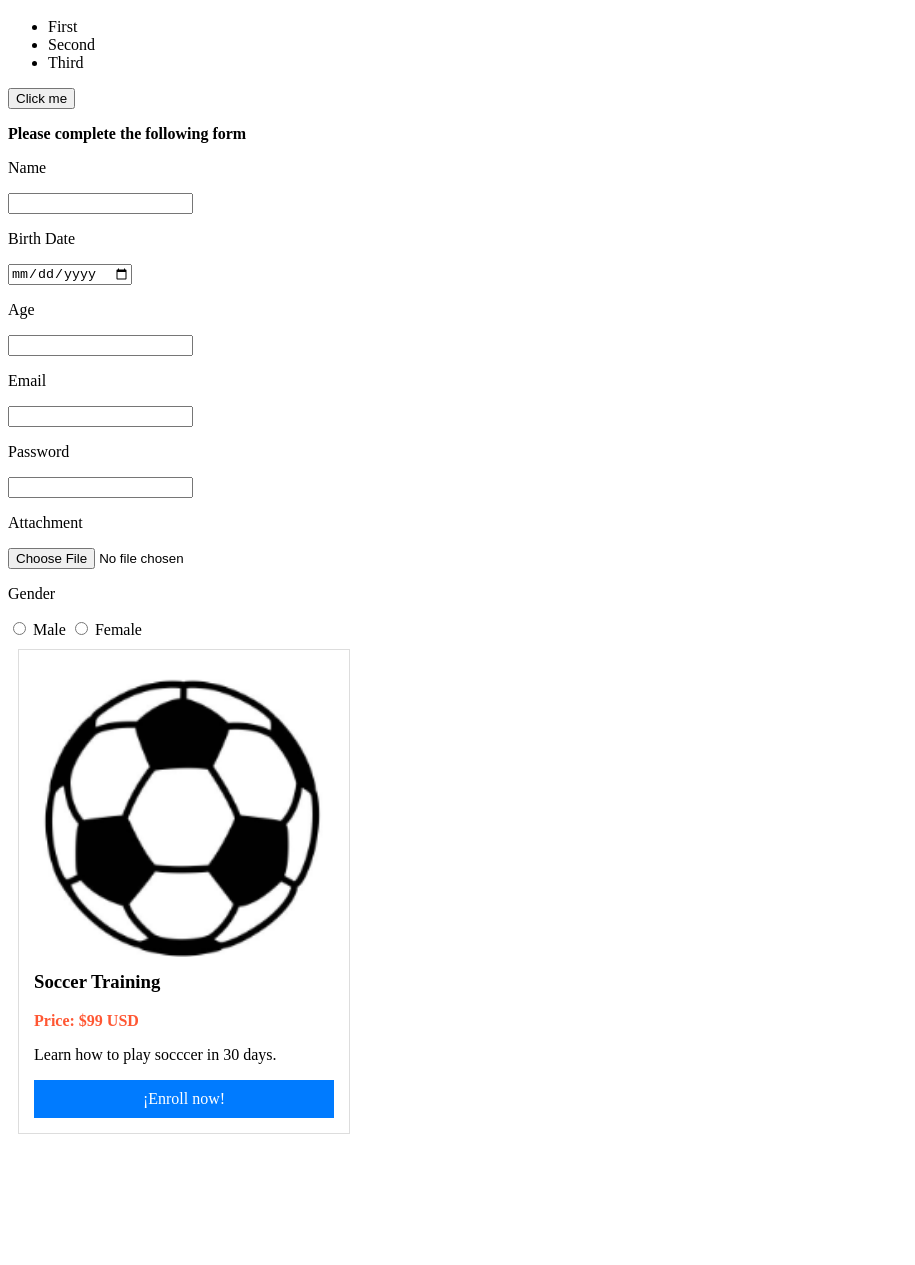
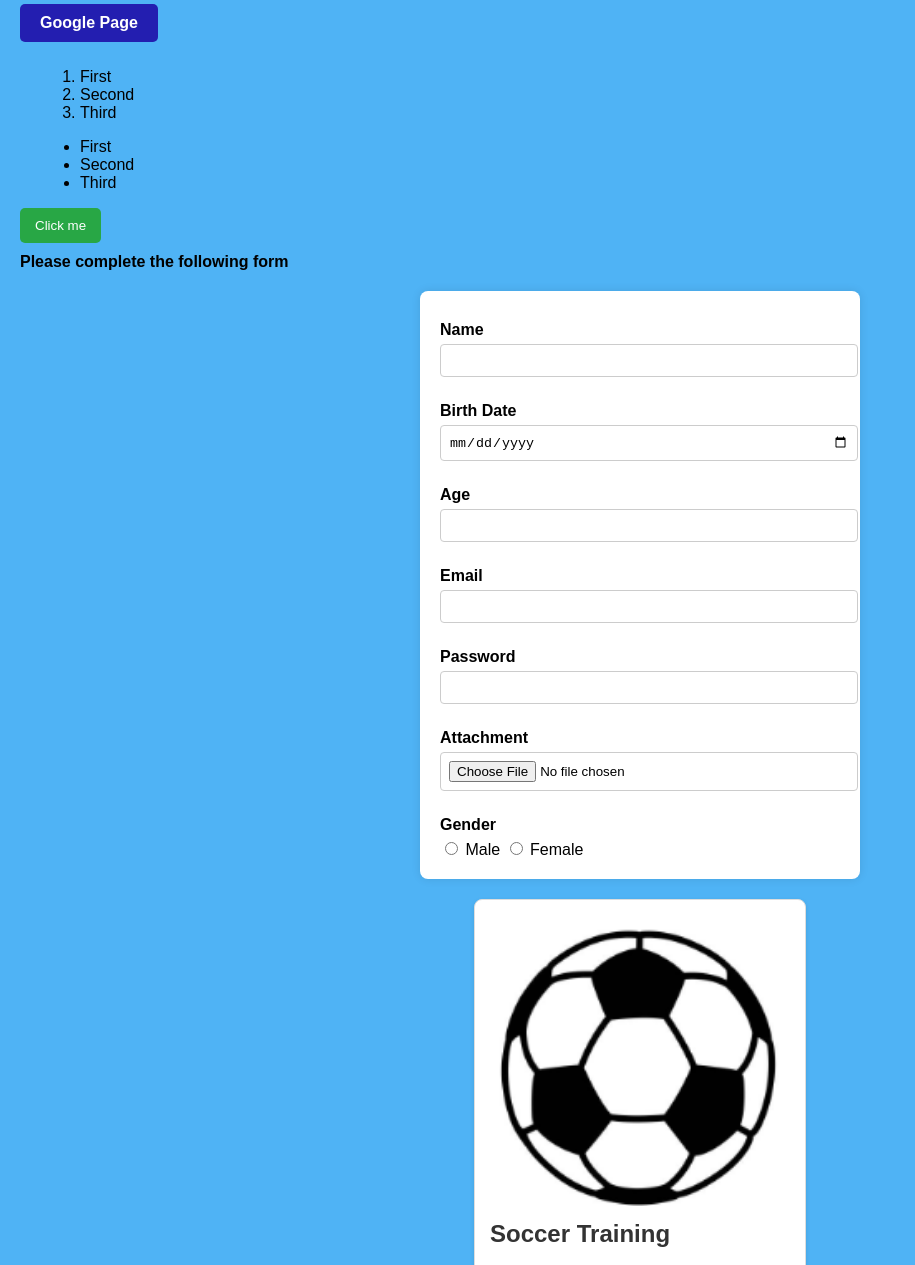
Before and after one commit to Andres-Picado/my-page, a plain HTML site: page index.html in a window 1280 px wide. Shown: the part 454-1719 px from the top of the page, without its empty margins (0-915 px from the left). Before the commit the page ends 1598 px from the top, so only its background shows below. Drawn offline with Linux system fonts and the light colour scheme.

Commit message:
index.html
Updated the HTML structure and styling for better layout and design. Added CSS styles for body, headings, paragraphs, links, buttons, and forms.

```diff
--- a/index.html
+++ b/index.html
@@ -3,18 +3,134 @@
 <head>
     <meta charset="UTF-8">
     <meta name="viewport" content="width=device-width, initial-scale=1.0">
+    <style>
+    body {
+        font-family: Arial, sans-serif;
+        background-color: #4fb3f5;
+        margin: 0;
+        padding: 20px;
+    }
+
+    h1 {
+        text-align: center;
+        color: #ffffff;
+        margin-bottom: 100px;
+    }
+
+    p {
+        font-size: 16px;
+        color: #000;
+        margin: 10px 0;
+    }
+
+    a.button-link {
+        display: inline-block;
+        padding: 10px 20px;
+        background-color: #231eb0;
+        color: white;
+        text-decoration: none;
+        border-radius: 5px;
+        font-weight: bold;
+        margin: 10px 0;
+    }
+
+    a.button-link:hover {
+        background-color: #882177;
+    }
+
+    button {
+        padding: 10px 15px;
+        background-color: #28a745;
+        color: white;
+        border: none;
+        border-radius: 5px;
+        cursor: pointer;
+    }
+
+    button:hover {
+        background-color: #882177;
+    }
+
+    ol, ul {
+        margin-left: 20px;
+        color: #000;
+    }
+
+    form {
+        background-color: white;
+        padding: 20px;
+        border-radius: 8px;
+        box-shadow: 0 0 10px rgba(0,0,0,0.1);
+        max-width: 400px;
+        margin: 20px auto;
+    }
+
+    form p {
+        margin: 10px 0 5px;
+        font-weight: bold;
+    }
+
+    input[type="text"],
+    input[type="date"],
+    input[type="number"],
+    input[type="email"],
+    input[type="password"],
+    input[type="file"] {
+        width: 100%;
+        padding: 8px;
+        margin-bottom: 15px;
+        border: 1px solid #ccc;
+        border-radius: 4px;
+    }
+
+    .tarjeta-producto {
+        width: 300px;
+        background-color: white;
+        border: 1px solid #ddd;
+        padding: 15px;
+        margin: 20px auto;
+        border-radius: 8px;
+        box-shadow: 0 2px 5px rgba(0,0,0,0.1);
+    }
+
+    .tarjeta-producto h2 {
+        margin-top: 10px;
+        color: #333;
+    }
+
+    .tarjeta-producto p {
+        margin: 5px 0;
+    }
+
+    .tarjeta-producto .btn-comprar {
+        display: block;
+        text-align: center;
+        background-color: #007BFF;
+        color: white;
+        padding: 10px;
+        text-decoration: none;
+        border-radius: 5px;
+        margin-top: 10px;
+    }
+
+    .tarjeta-producto .btn-comprar:hover {
+        background-color: #882177;
+    }
+</style>
+
     <title>My First Website</title>
 </head>
 <body>
-    <h1 style="text-align: center">Welcome to my page</h1>
-    <p>This is my first paragraph</p>
-    <p>Testing some stuff</p>
+    <h1> Welcome to my page </h1>
+    <p>This is my first paragraph, and I am practicing creating a new website and testing my skills, where I will learn new informaton
+        and practice what I have already know. </p>
+    <p>Testing some stuff.</p>
 
-   <a href= "https://www.lavanguardia.com/files/content_image_mobile_filter/uploads/2017/04/23/5fa3cf46da97d.jpeg"
+   <a href= "https://upload.wikimedia.org/wikipedia/commons/b/bd/Test.svg"
       target="_blank">
 
         <img
-            src="ball.png"
+            src="Google.png"
             alt="ball"
             width="200"
             height="200"
@@ -22,9 +138,9 @@
     </a>
     <p></p>
 
-    <a href="https://www.google.com/" target="_blank" title= "This is test" style="padding: 10px 20px;
-    background-color: #231eb0; color: white; text-decoration: none; border-radius: 5px; font-weight: bold">
-    Google Page
+    <a href="https://www.google.com/" target="_blank" title= "This is test"
+        class= "button-link">
+        Google Page
     </a>
 
     <ol>
@@ -72,17 +188,17 @@
 
     </form>
 
-    <div class="tarjeta-producto" style="width: 300px; border: 1px solid #ddd; padding: 15px; margin: 10px;">
+    <div class="tarjeta-producto">
 
     <img src="ball.png" alt="Imagen del producto" style="width: 100%; height: auto;">
 
-    <h3 style="margin-top: 10px;">Soccer Training</h3>
+    <h2 style="margin-top: 10px;">Soccer Training</h2>
 
     <p style="color: #FF5733; font-weight: bold;">Price: $99 USD</p>
-    <p>Learn how to play socccer in 30 days.</p>
+    <p>Learn how to play soccer in 30 days.</p>
 
     <a href="https://upload.wikimedia.org/wikipedia/commons/b/bd/Test.svg" target="_blank"
-        class="btn-comprar" style="display: block; text-align: center; background-color: #007BFF; color: white; padding: 10px; text-decoration: none;">
+        class="btn-comprar">
         ¡Enroll now!
     </a>
 
```
